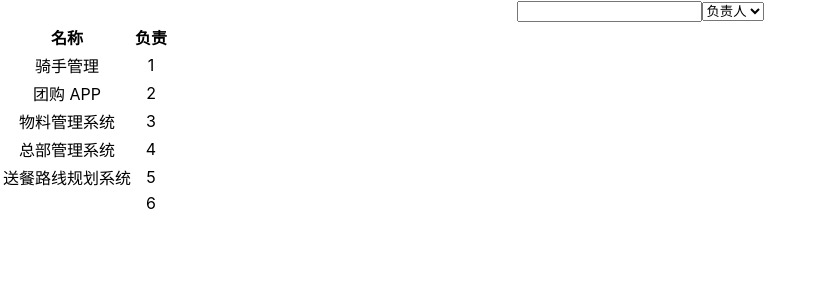
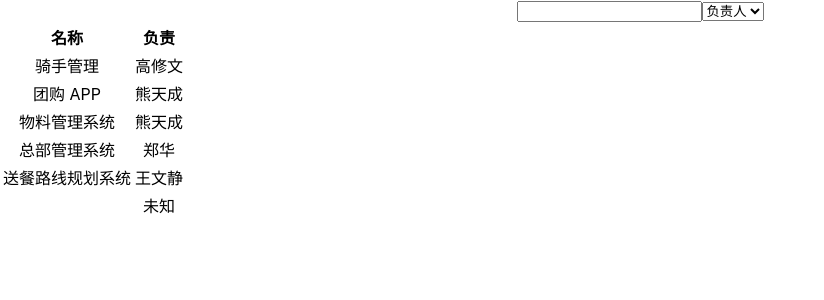
Before and after one commit to macheng2017/react-ts6, a React (Create React App) app: page / in a window 1280 px wide. Shown: the top 300 px of the page, without its empty margins (0-824 px from the left). Built offline with nearby package versions, Linux system fonts and the light colour scheme; data requests are answered from the project's data file.

Commit message:
feat:使用map和find组合两组数据

```diff
--- a/src/screen/index.jsx
+++ b/src/screen/index.jsx
@@ -8,7 +8,7 @@
 export const ProjectListScreen = () => {
   let [param, setParam] = useState({
     name: "",
-    personId: ""
+    id: ""
   });
   const [users, setUsers] = useState([]);
 
@@ -27,10 +27,10 @@
         setUsers(await resp.json());
       }
     });
-  },[]);
+  },[param]);
 
   return <div>
     <SearchPanel param={param} setParam={setParam} users={users} />
-    <List list={list}></List>
+    <List list={list} users={users}></List>
   </div>;
 };
--- a/src/screen/list.jsx
+++ b/src/screen/list.jsx
@@ -1,4 +1,4 @@
-export const List = ({ list }) => {
+export const List = ({ list, users }) => {
 
   return <table>
     <thead>
@@ -9,9 +9,10 @@
     </thead>
     <tbody>
     {
-      list.map(v => <tr>
+      list.map(v =>
+        <tr key={v.id}>
           <td> {v.name}</td>
-          <td> {v.id}</td>
+          <td> {users.find(u => v.personId === u.id)?.name || "未知"}</td>
         </tr>)
     }
     </tbody>
--- a/src/screen/search-panel.jsx
+++ b/src/screen/search-panel.jsx
@@ -18,7 +18,7 @@
         <option value="">负责人</option>
         // value中的数组(对象不行)会自动拼接成中间带逗号的字符串,取出的时候分隔一下就行
         {users.map(v =>
-          <option value={v.personId}>{v.name}</option>
+          <option key={v.id} value={v.personId}>{v.name}</option>
         )}
       </select>
     </div>
```
